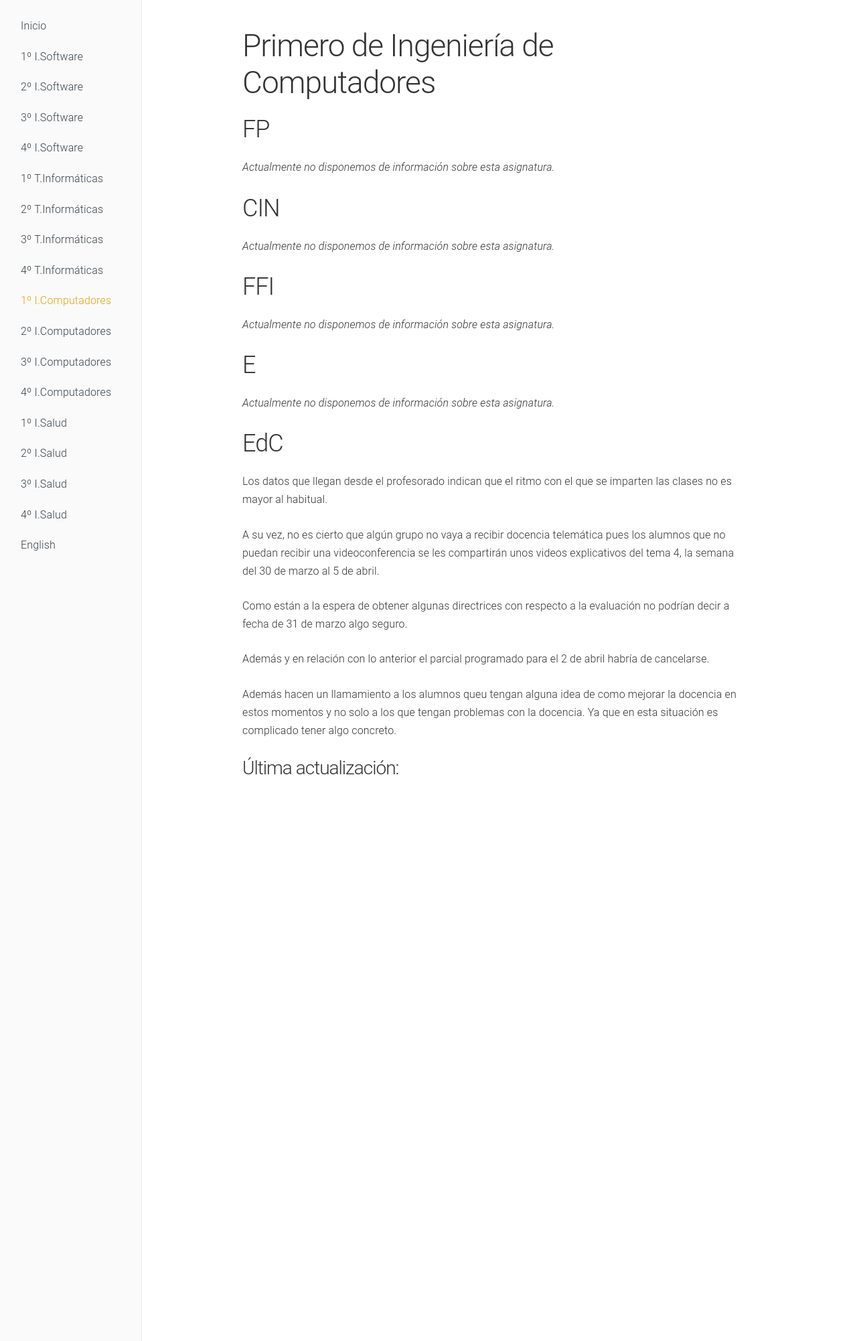
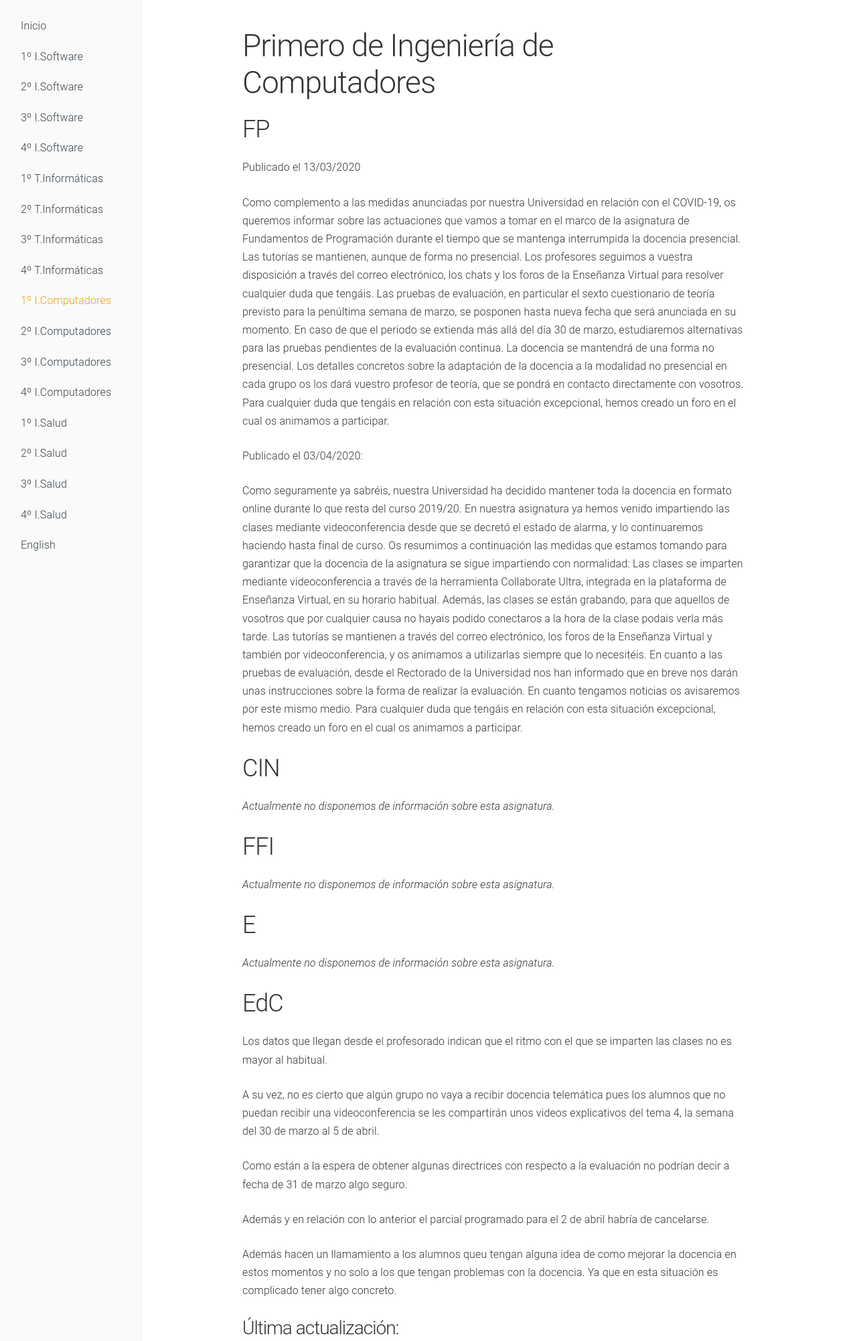
Before and after one commit to dlga/dlgaadaptaciones, a Jekyll site: the page built from 1comp.md, in a window 1280 px wide. Shown: the whole page at 67% size. Built offline with Jekyll 4.4.1, drawn with Linux system fonts in a browser that asks for light colours.

Commit message:
Update 1compu FP

```diff
--- a/1comp.md
+++ b/1comp.md
@@ -7,7 +7,24 @@ navigation: 10
 # Primero de Ingeniería de Computadores
 
 ## FP
-*Actualmente no disponemos de información sobre esta asignatura.*
+
+Publicado el 13/03/2020
+
+Como complemento a las medidas anunciadas por nuestra Universidad en relación con el COVID-19, os queremos informar sobre las actuaciones que vamos a tomar en el marco de la asignatura de Fundamentos de Programación durante el tiempo que se mantenga interrumpida la docencia presencial.
+Las tutorías se mantienen, aunque de forma no presencial. Los profesores seguimos a vuestra disposición a través del correo electrónico, los chats y los foros de la Enseñanza Virtual para resolver cualquier duda que tengáis.
+Las pruebas de evaluación, en particular el sexto cuestionario de teoría previsto para la penúltima semana de marzo, se posponen hasta nueva fecha que será anunciada en su momento. En caso de que el periodo se extienda más allá del día 30 de marzo, estudiaremos alternativas para las pruebas pendientes de la evaluación continua.
+La docencia se mantendrá de una forma no presencial. Los detalles concretos sobre la adaptación de la docencia a la modalidad no presencial en cada grupo os los dará vuestro profesor de teoría, que se pondrá en contacto directamente con vosotros.
+Para cualquier duda que tengáis en relación con esta situación excepcional, hemos creado un foro en el cual os animamos a participar.
+
+Publicado el 03/04/2020:
+
+Como seguramente ya sabréis, nuestra Universidad ha decidido mantener toda la docencia en formato online durante lo que resta del curso 2019/20. En nuestra asignatura ya hemos venido impartiendo las clases mediante videoconferencia desde que se decretó el estado de alarma, y lo continuaremos haciendo hasta final de curso.
+Os resumimos a continuación las medidas que estamos tomando para garantizar que la docencia de la asignatura se sigue impartiendo con normalidad:
+Las clases se imparten mediante videoconferencia a través de la herramienta Collaborate Ultra, integrada en la plataforma de Enseñanza Virtual, en su horario habitual. Además, las clases se están grabando, para que aquellos de vosotros que por cualquier causa no hayais podido conectaros a la hora de la clase podais verla más tarde.
+Las tutorías se mantienen a través del correo electrónico, los foros de la Enseñanza Virtual y también por videoconferencia, y os animamos a utilizarlas siempre que lo necesitéis.
+En cuanto a las pruebas de evaluación, desde el Rectorado de la Universidad nos han informado que en breve nos darán unas instrucciones sobre la forma de realizar la evaluación. En cuanto tengamos noticias os avisaremos por este mismo medio.
+Para cualquier duda que tengáis en relación con esta situación excepcional, hemos creado un foro en el cual os animamos a participar.
+
 ## CIN
 *Actualmente no disponemos de información sobre esta asignatura.*
 ## FFI
```
